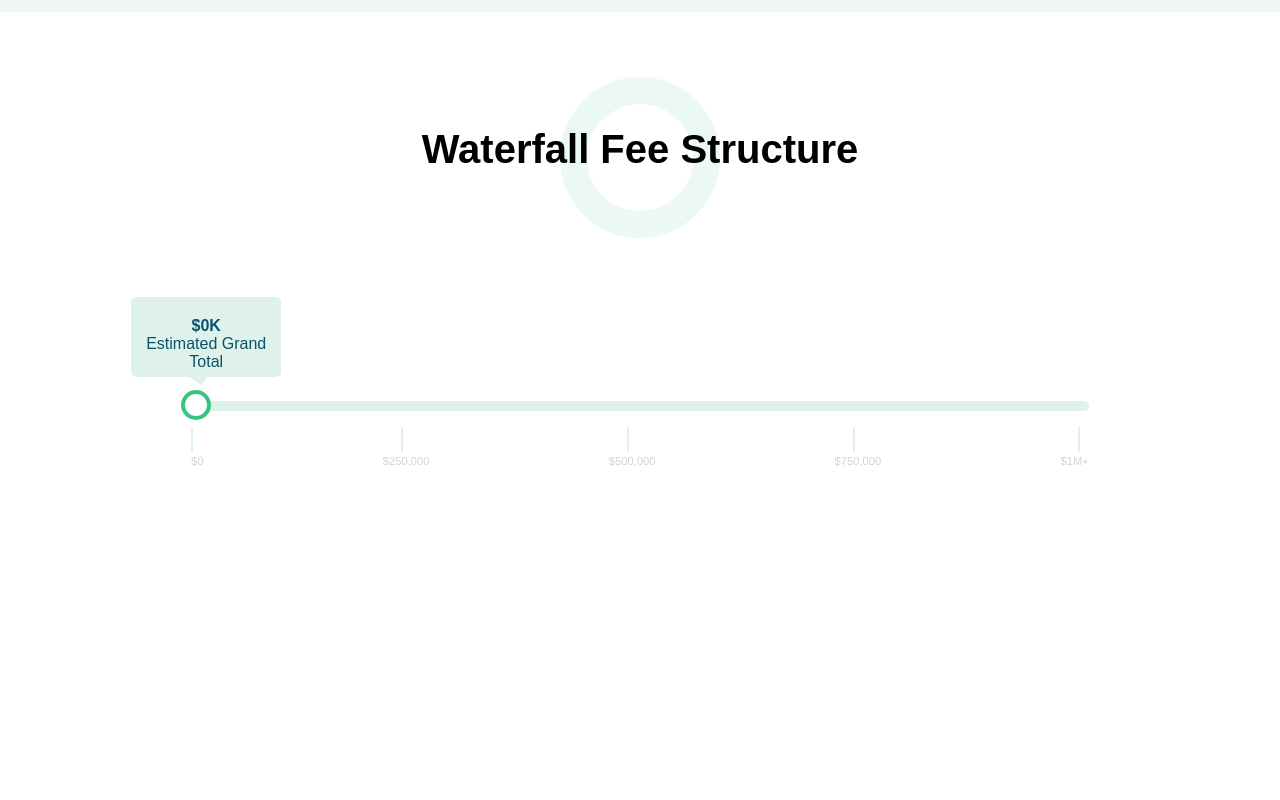
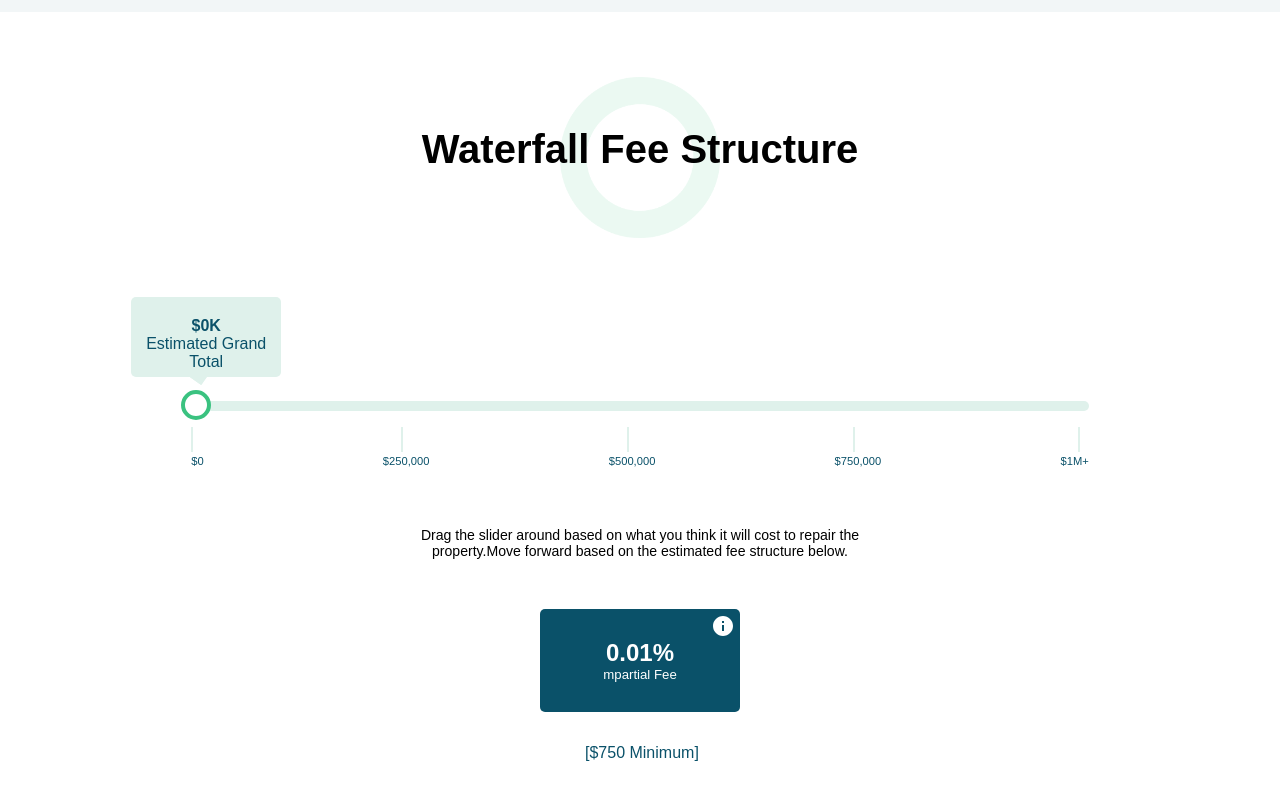
Before and after one commit to mrsaifullah52/mpartial, a React (Create React App) app: page / in a window 1280 px wide. Shown: the part 2807-3607 px from the top of the page. Built offline with nearby package versions, Linux system fonts and the light colour scheme.

Commit message:
waterfall fee structure has been complete

```diff
--- a/src/Components/WaterfallFee.jsx
+++ b/src/Components/WaterfallFee.jsx
@@ -1,4 +1,5 @@
 import React, { useState } from "react";
+import InfoIcon from '@material-ui/icons/Info';
 
 const WaterfalFee=()=>{
 
@@ -59,9 +60,25 @@ const WaterfalFee=()=>{
             <span>$750,000</span>
             <span>$1M+</span>
           </div>
+        </div>
 
+        <div className="info">
+          <p>Drag the slider around based on what you think it will cost to repair the property.Move forward based on the estimated fee structure below.</p>
+        </div>
 
+        <div className="fee">
+          <div className="body">
+            <div className="icon">
+              <InfoIcon/>
+            </div>
+            <div className="details">
+              <b>{0.01}%</b>
+              <p>mpartial Fee</p>
+              <span>[$750 Minimum]</span>
+            </div>
+          </div>
         </div>
+
       </div>
     </section>
   );
--- a/src/index.css
+++ b/src/index.css
@@ -401,7 +401,7 @@ header video{
   margin-top: 40px;
   text-align: center;
   font-size: 0.7rem;
-  color: rgb(211, 211, 211);
+  color: rgb(10, 81, 105);
 }
 .waterfallfee .limit span::before{
   content: "";
@@ -416,3 +416,47 @@ header video{
 .waterfallfee .limit span:first-child::before{
   margin-left: -0%!important;
 }
+
+.waterfallfee .info{
+  width: 45%;
+  margin: 50px auto;
+}
+.waterfallfee .info p{
+  text-align: center;
+  font-size: .880rem;
+}
+
+.waterfallfee .fee{
+  width: 100%;
+}
+.waterfallfee .fee .body{
+  position: relative;
+  width: 200px;
+  border-radius: 5px;
+  background-color: rgb(10, 81, 105);
+  margin: 0px auto;
+}
+
+.waterfallfee .fee .body .icon{
+  position: absolute;
+  right: 5px;
+  top: 5px;
+  color: #fff;
+}
+.waterfallfee .fee .body .details{
+  color: #fff;
+  text-align: center;
+  padding: 30px;
+}
+.waterfallfee .fee .body .details b{
+  font-size: 1.5rem;
+}
+.waterfallfee .fee .body .details p{
+  font-size: 0.827rem;
+}
+.waterfallfee .fee .body .details span{
+  position: absolute;
+  bottom: -50px;
+  left: 45px;
+  color: rgb(10, 81, 105);
+}
```
Also changed, not shown: 1 other file (tests, documents, lock files or other folders).
